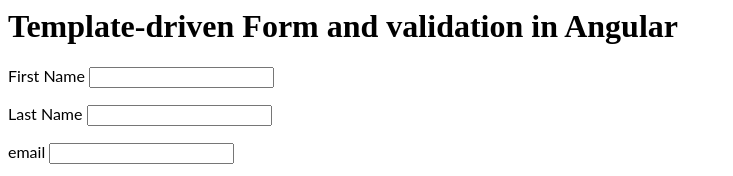
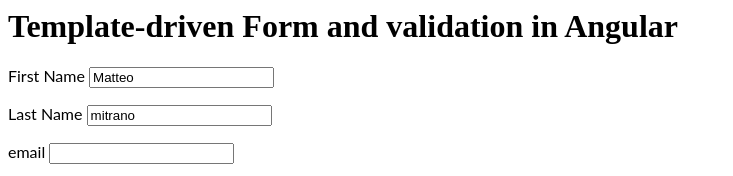
Before and after one commit to MatteoMit/angular7-template-driven-form, an Angular app: page / in a window 1280 px wide. Shown: the top 176 px of the page, without its empty margins (0-733 px from the left). Built offline with nearby package versions, Linux system fonts and the light colour scheme.

Commit message:
1 file modified

```diff
--- a/src/app/app.component.ts
+++ b/src/app/app.component.ts
@@ -15,8 +15,8 @@
 
   ngOnInit() {
     this.contact = {
-      firstname: "",
-      lastname: "",
+      firstname: "Matteo",
+      lastname: "mitrano",
       gender: "male",
       isToc: true,
       email: ""
```
